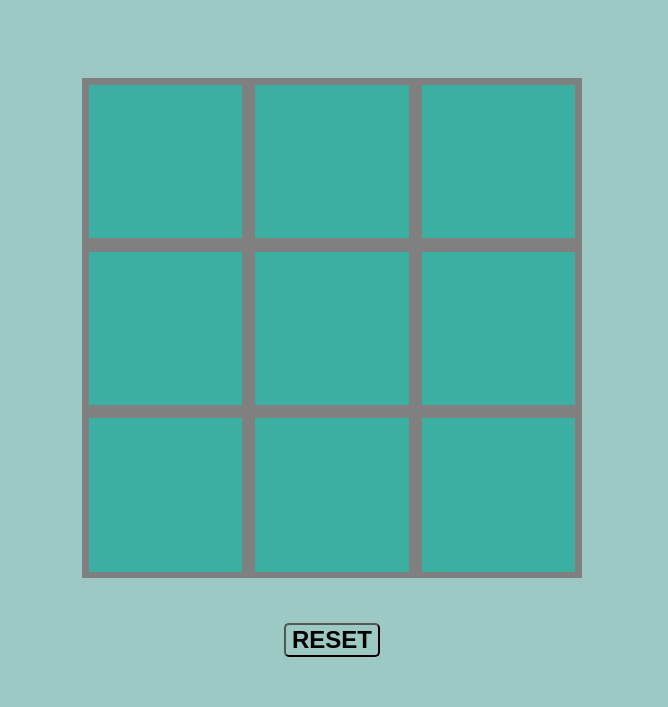
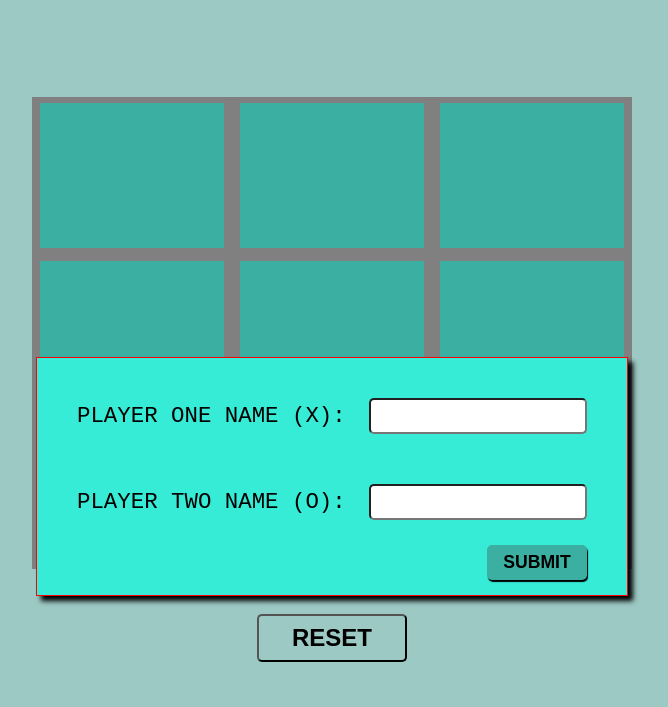
Before and after one commit to 8BITeyes/tictactoe, a plain HTML site: page index.html in a window 1280 px wide. Shown: the part 93-800 px from the top of the page, without its empty margins (308-976 px from the left). Drawn offline with Linux system fonts and the light colour scheme.

Commit message:
Ryan Frazin Dec 20, 2022; 19:22
Add form to index for player one and two name input.

Add animation to form.

```diff
--- a/index.html
+++ b/index.html
@@ -7,6 +7,19 @@
     <script src="script.js" defer></script>
 </head>
 <body>
+    <form id="players">
+        <div class="player">
+            <label for="player-one">PLAYER ONE NAME (X):</label>
+            <input type="text" for="player-one" id="player-one">
+        </div>
+        <div class="player">
+            <label for="player-two">PLAYER TWO NAME (O):</label>
+            <input type="text" for="player-two" id="player-two">
+        </div>
+        <div id="submit">
+            <button type="button" id="confirm">SUBMIT</button>
+        </div>
+    </form>
     <div id="title">
         <h2>TIC-TAC-TOE</h2>
     </div>
--- a/script.js
+++ b/script.js
@@ -116,8 +116,7 @@ const gameFlow = (() => {       //determines whose turn on the board it is; Play
                 case true:
                     if(winningPlayer === undefined) { //If winningPlayer is already defined, then switch breaks
                         winningPlayer = playerOne.name;
-                        displayWinner.textContent = `${winningPlayer} wins`;  //Adds name of winning player visually to page using #winner
-                    }else {
+                        displayWinner.textContent = `${winningPlayer} wins`;  //Adds name of winning player visually to page
                         break;
                     }
             };
--- a/styles.css
+++ b/styles.css
@@ -2,6 +2,7 @@
     font-family: 'Courier New', Courier, monospace;
     --main-color: hsl(173, 50%, 46%);
     --main-bg-color: hsl(173, 30%, 70%);
+    --form-color: hsl(173, 83%, 57%);
 }
 
 body {
@@ -9,32 +10,109 @@ body {
     flex-direction: column;
     align-items: center;
     justify-content: center;
+    position: relative;
 
     height: 100vh;
     margin: 0;
     background-color: var(--main-bg-color);
 }
 
+/* TITLE & PLAYERS */
+
 #title {
     margin-bottom: 50px;
 }
 #title > h2 {
     white-space: nowrap;
+    font-size: 2em;
+}
+
+/* PLAYER ANIMATION & FORM */
+#players {
+    display: flex;
+    flex-direction: column;
+    width: auto;
+    height: auto;
+    border: 1px solid red;
+    position: absolute;
+
+    justify-content: center;
+    padding: 15px;
+    background-color: var(--form-color);
+    box-shadow: 5px 5px 5px black;
+}
+#players {
+    top: -400px;
+    animation: drop 0.5s ease forwards;
+    z-index: 5;
+}
+@keyframes drop{
+    0%{opacity: 0}
+    70%{transform: translateY(900px)}
+    100%{transform: translateY(850px); opacity: 1;}
+}
+.player {
+    display: flex;
+    flex-direction: row;
+    justify-content: space-between;
+    margin: 25px;
+    font-size: 1.4em;
+    width: 510px;
+}
+
+label {
+    display: flex;
+    align-items: center;
+}
+
+input {
+    width: 210px;
+    height: 30px;
+
+    border-radius: 5px;
+    font-size: 17px;
+    font-weight: bold;
+}
+
+#submit {
+    display: flex;
+    justify-content: end;
+    margin-right: 25px;
+    padding: 0;
+}
+#confirm{
+    width: 100px;
+    height: 35px;
+    border-radius: 5px;
+    font-size: 1.1em;
+    font-weight: bold;
+    background-color: var(--main-color);
+    box-shadow: 1px 2px 1px black;
+    border: none;
+}
+#confirm:hover {
+    cursor: pointer;
+    background-color: var(--main-bg-color);
 }
 
 #winner {
     margin-bottom: 50px;
 }
 
+
+
+/* MAIN BOARD */
+
 #gameboard {
     display: grid;
     position: relative;
     place-items: center;
     grid-template: repeat(3, 1fr) / repeat(3, 1fr);
-    width: 500px;
-    height: 500px;
+    width: 600px;
+    height: 600px;
 
     background-color: gray;
+    pointer-events: none;
 }
 #gameboard > div {
     display: flex;
@@ -54,8 +132,8 @@ body {
 
 @media (max-width: 1000px) {
     #gameboard {
-        width: 800px;
-        height: 800px;
+        width: 700px;
+        height: 700px;
     }
 
     #reset {
@@ -65,12 +143,17 @@ body {
 }
 
 #reset {
+    width: 150px;
+    height: 60px;
+    margin: 45px;
+    border-radius: 5px;
+
     font-size: 1.5em;
     font-weight: bold;
+
     background-color: var(--main-bg-color);
-    margin: 45px;
-    border-radius: 5px;
 }
 #reset:hover{
     cursor: pointer;
+    background-color: var(--main-color);
 }
```
